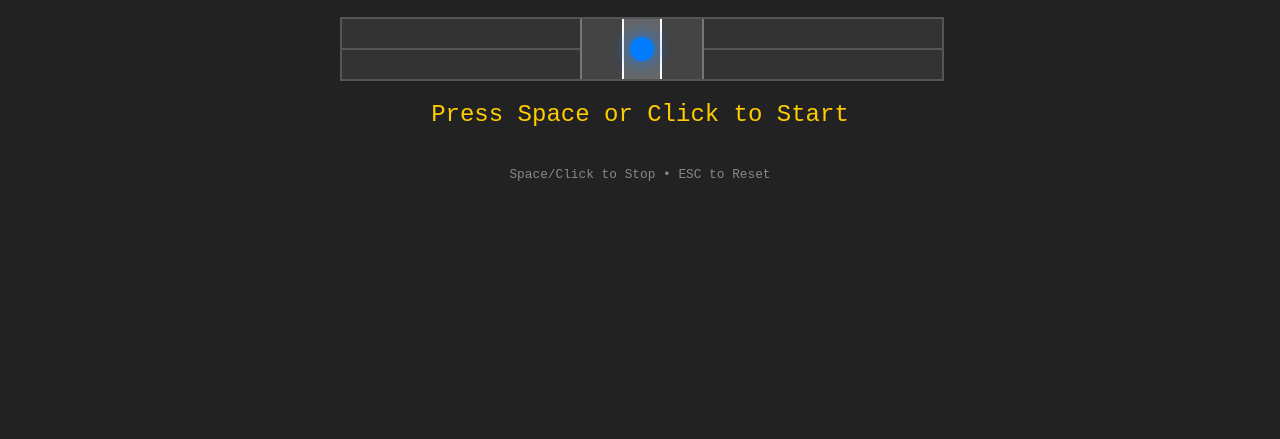
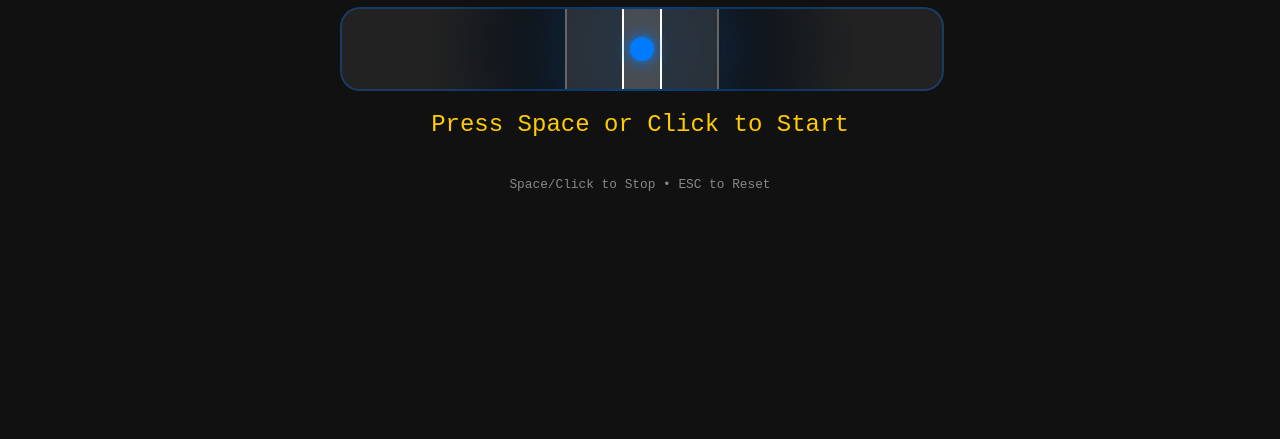
Before and after one commit to eyherrera/smashit.github.io, a plain HTML site: page index.html in a window 1280 px wide. Shown: the part 361-800 px from the top of the page. Drawn offline with Linux system fonts and the light colour scheme.

Commit message:
tweaked visuals

```diff
--- a/mechanics.js
+++ b/mechanics.js
@@ -2,11 +2,11 @@
 const START_SPEED = 1.0;
 const MAX_SPEED = 3.0;
 const SEQUENCES_TO_MAX_SPEED = 100;
-const TURN_TIME_LIMIT = 5000;
+const TURN_TIME_LIMIT = 15000;
 
 // Zone Dimensions
 const CENTER = 50;
-const RING_WIDTH = 20;
+const RING_WIDTH = 25;
 const BULLSEYE_WIDTH = 6;
 
 // --- Audio Assets ---
@@ -36,6 +36,7 @@ let animationFrameId;
 
 // --- DOM Elements ---
 const lightEl = document.getElementById('light');
+const gameAreaEl = document.getElementById('game-area'); // Need this for lighting
 const scoreEl = document.getElementById('score-val');
 const livesEl = document.getElementById('lives-val');
 const messageEl = document.getElementById('message');
@@ -47,32 +48,48 @@ const ringMax = CENTER + (RING_WIDTH / 2);
 const bullMin = CENTER - (BULLSEYE_WIDTH / 2);
 const bullMax = CENTER + (BULLSEYE_WIDTH / 2);
 
-// --- Color Constants (RGB strings for easy use) ---
+// --- Color Constants ---
 const COLOR_BULLSEYE = '0, 123, 255'; // Blue
 const COLOR_RING     = '40, 200, 80'; // Green
 const COLOR_MISS     = '255, 140, 0'; // Orange
+
+// Store current active color for the environment glow
+let currentColorRgb = COLOR_BULLSEYE;
 
 function playSound(audioObj) {
     audioObj.currentTime = 0;
     audioObj.play().catch(e => console.log("Audio play failed:", e));
 }
 
-// --- NEW: Dynamic Light Color Handler ---
-function updateLightColor(pos) {
-    let colorRgb;
-
-    // Priority check: Bullseye -> Ring -> Miss
+// --- NEW: Dynamic Environment Lighting ---
+function updateEnvironmentLighting(pos) {
+    // 1. Determine Color based on position
     if (pos >= bullMin && pos <= bullMax) {
-        colorRgb = COLOR_BULLSEYE;
+        currentColorRgb = COLOR_BULLSEYE;
     } else if (pos >= ringMin && pos <= ringMax) {
-        colorRgb = COLOR_RING;
+        currentColorRgb = COLOR_RING;
     } else {
-        colorRgb = COLOR_MISS;
+        currentColorRgb = COLOR_MISS;
     }
 
-    lightEl.style.backgroundColor = `rgb(${colorRgb})`;
-    // Add a nice glowing effect
-    lightEl.style.boxShadow = `0 0 20px rgb(${colorRgb}), 0 0 5px rgb(${colorRgb}) inset`;
+    // 2. Update the Light Element itself
+    lightEl.style.backgroundColor = `rgb(${currentColorRgb})`;
+    lightEl.style.boxShadow = `0 0 15px rgb(${currentColorRgb}), 0 0 5px rgb(${currentColorRgb}) inset`;
+
+    // 3. Update the Track Background (The "Lighting Up" effect)
+    // We create a radial gradient centered at the light's position
+    // This makes the floor and edges "glow" as the light passes
+    gameAreaEl.style.background = `
+        radial-gradient(
+            circle at ${pos}% 50%,
+            rgba(${currentColorRgb}, 0.25) 0%,
+            rgba(${currentColorRgb}, 0.05) 40%,
+            rgba(34, 34, 34, 1) 70%
+        )
+    `;
+
+    // Optional: Subtle border glow
+    gameAreaEl.style.borderColor = `rgba(${currentColorRgb}, 0.3)`;
 }
 
 // --- The Game Loop ---
@@ -97,8 +114,8 @@ function gameLoop(timestamp) {
     lightPosition = getSequencePosition(deltaTime, currentSpeed);
     lightEl.style.left = lightPosition + '%';
 
-    // 3. --- UPDATE COLOR BASED ON NEW POSITION ---
-    updateLightColor(lightPosition);
+    // 3. Update Lighting Effects
+    updateEnvironmentLighting(lightPosition);
 
     animationFrameId = requestAnimationFrame(gameLoop);
 }
@@ -163,8 +180,8 @@ function processResult() {
     let zoneType = "miss";
     let hitSuccess = false;
 
-    // Ensure color is updated exactly where it stopped
-    updateLightColor(hitPos);
+    // Force update lighting to catch exact stop position
+    updateEnvironmentLighting(hitPos);
 
     // 1. BULLSEYE
     if (hitPos >= bullMin && hitPos <= bullMax) {
@@ -263,8 +280,8 @@ function initiateCooldown() {
 function resetPosition() {
     lightPosition = 50;
     lightEl.style.left = '50%';
-    // Ensure color is correct on reset (it will be blue for center)
-    updateLightColor(lightPosition);
+    // Reset lighting to center (blue)
+    updateEnvironmentLighting(lightPosition);
     timerBarEl.style.width = '100%';
 }
 
--- a/styles.css
+++ b/styles.css
@@ -1,5 +1,5 @@
 body {
-    background-color: #222;
+    background-color: #111; /* Darker bg for contrast */
     color: white;
     font-family: 'Courier New', Courier, monospace;
     display: flex;
@@ -7,7 +7,7 @@ body {
     align-items: center;
     height: 100vh;
     margin: 0;
-    overflow: hidden; /* Prevent scrollbars */
+    overflow: hidden;
 }
 
 /* Timer Bar Styles */
@@ -23,11 +23,13 @@ body {
 #timer-bar {
     width: 100%;
     height: 100%;
-    background-color: #e74c3c; /* Red color */
-    transition: width 0.1s linear; /* Smooth shrinking */
+    background-color: #e74c3c;
+    transition: width 0.1s linear;
 }
 
 .game-container {
+    position: relative;
+    z-index: 1;
     text-align: center;
     width: 80%;
     max-width: 600px;
@@ -41,35 +43,38 @@ body {
     font-weight: bold;
 }
 
+/* --- UPDATED GAME AREA --- */
 #game-area {
     position: relative;
     width: 100%;
-    height: 60px;
-    background-color: #333;
-    border: 2px solid #555;
+    height: 80px; /* Slightly taller to accommodate roundness */
+    background-color: #222;
+    border: 2px solid #444;
     margin-bottom: 20px;
     overflow: hidden;
+
+    /* ROUNDED CORNERS */
+    border-radius: 20px;
+
+    /* Smooth transition for the dynamic lighting background */
+    transition: border-color 0.2s;
 }
 
+/* Removed the .track line completely as requested */
 .track {
-    position: absolute;
-    top: 50%;
-    width: 100%;
-    height: 2px;
-    background-color: #555;
-    transform: translateY(-50%);
-    z-index: 1;
+    display: none;
 }
 
+/* --- UPDATED RING SIZE (30%) --- */
 .target-ring {
     position: absolute;
     left: 50%;
     top: 0;
     height: 100%;
-    width: 20%;
-    background-color: #444;
-    border-left: 2px solid #777;
-    border-right: 2px solid #777;
+    width: 25%; /* Increased from 20% -> 30% (50% increase) */
+    background-color: rgba(68, 68, 68, 0.5); /* Semi-transparent */
+    border-left: 2px solid #666;
+    border-right: 2px solid #666;
     transform: translateX(-50%);
     z-index: 2;
 }
@@ -80,33 +85,58 @@ body {
     top: 0;
     height: 100%;
     width: 6%;
-    background-color: #666;
+    background-color: rgba(102, 102, 102, 0.5);
     border-left: 2px solid #fff;
     border-right: 2px solid #fff;
     transform: translateX(-50%);
     z-index: 3;
 }
 
+/* The Moving Light - Circle */
 .light {
     position: absolute;
-    /* Center vertically relative to the track */
     top: 50%;
     transform: translate(-50%, -50%);
 
-    /* Fixed size to create a perfect circle */
     width: 24px;
     height: 24px;
     border-radius: 50%;
 
-    /* Initial color (JS will update this immediately) */
     background-color: #fff;
     box-shadow: 0 0 15px #fff;
 
     left: 50%;
     z-index: 4;
-    /* Smooth transition for color changes */
     transition: background-color 0.1s ease-out, box-shadow 0.1s ease-out;
 }
+
+/* New Visual Effects Styles */
+#effects-layer {
+    position: fixed;
+    top: 0;
+    left: 0;
+    width: 100%;
+    height: 100%;
+    pointer-events: none;
+    z-index: -1;
+    overflow: hidden;
+}
+
+.ripple-effect {
+    position: absolute;
+    top: 50%;
+    width: 20px;
+    height: 20px;
+    border-radius: 50%;
+    transform: translate(-50%, -50%) scale(1);
+    animation: rippleExpand 1.5s ease-out forwards;
+}
+
+@keyframes rippleExpand {
+    0% { transform: translate(-50%, -50%) scale(1); opacity: 0.8; }
+    100% { transform: translate(-50%, -50%) scale(50); opacity: 0; }
+}
+
 .message {
     font-size: 1.5rem;
     color: #ffcc00;
@@ -118,50 +148,3 @@ body {
     color: #888;
     font-size: 0.8rem;
 }
-
-/* The container sits behind everything */
-#effects-layer {
-    position: fixed;
-    top: 0;
-    left: 0;
-    width: 100%;
-    height: 100%;
-    pointer-events: none; /* Ensure clicks pass through it */
-    z-index: -1; /* Behind the game container */
-    overflow: hidden;
-}
-
-/* The individual expanding circle */
-.ripple-effect {
-    position: absolute;
-    top: 50%; /* Always centered vertically, matching the game track */
-    width: 20px;
-    height: 20px;
-    border-radius: 50%;
-    /* Center anchor point for scaling */
-    transform: translate(-50%, -50%) scale(1);
-    animation: rippleExpand 1.5s ease-out forwards;
-}
-
-/* The expansion animation */
-@keyframes rippleExpand {
-    0% {
-        transform: translate(-50%, -50%) scale(1);
-        opacity: 0.8;
-    }
-    100% {
-        /* Scale hugely to cover screen */
-        transform: translate(-50%, -50%) scale(50);
-        opacity: 0;
-    }
-}
-
-/* Ensure game container sits above effects layer */
-.game-container {
-    position: relative;
-    z-index: 1;
-    /* ... existing styles ... */
-    text-align: center;
-    width: 80%;
-    max-width: 600px;
-}
```
